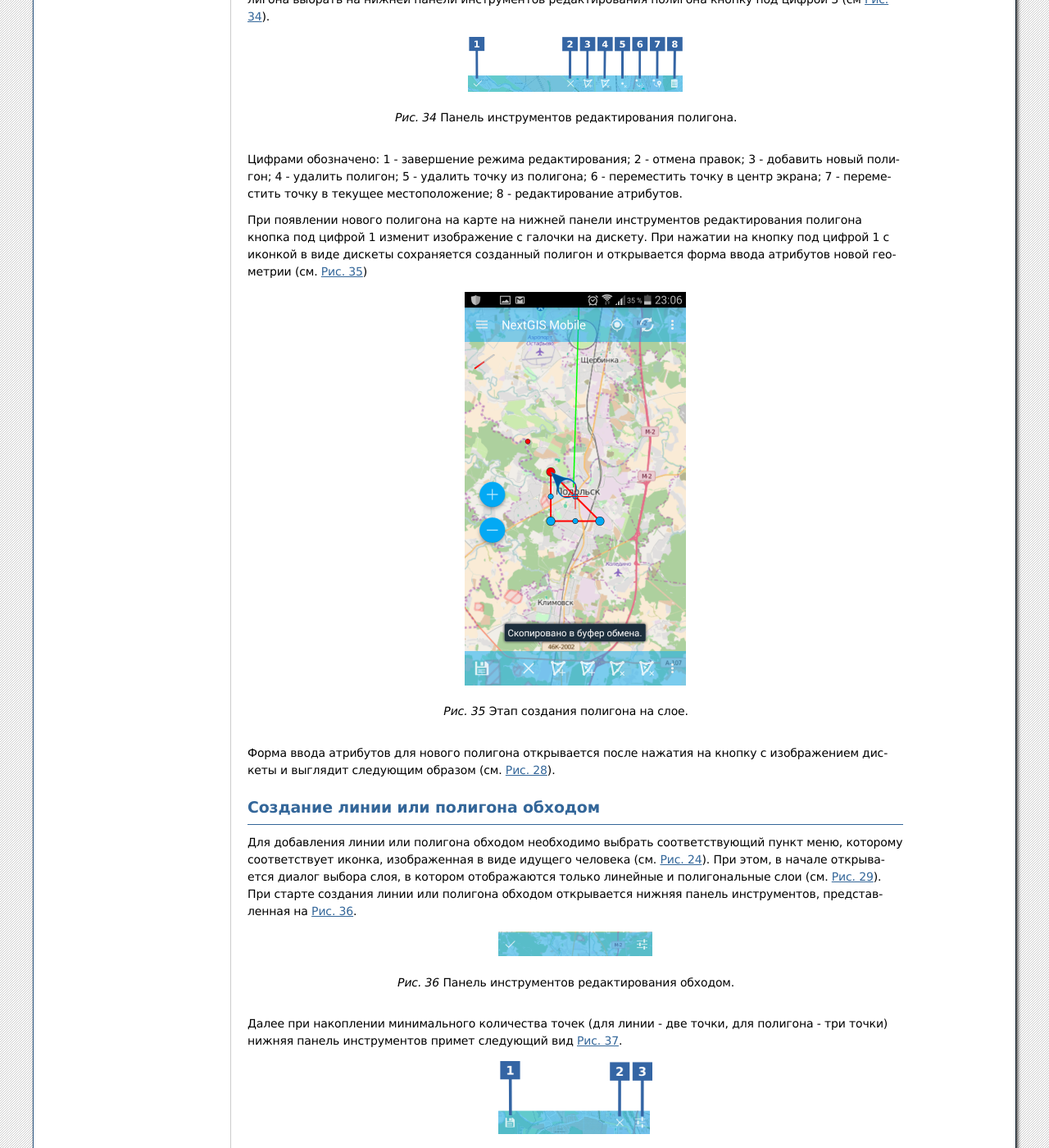
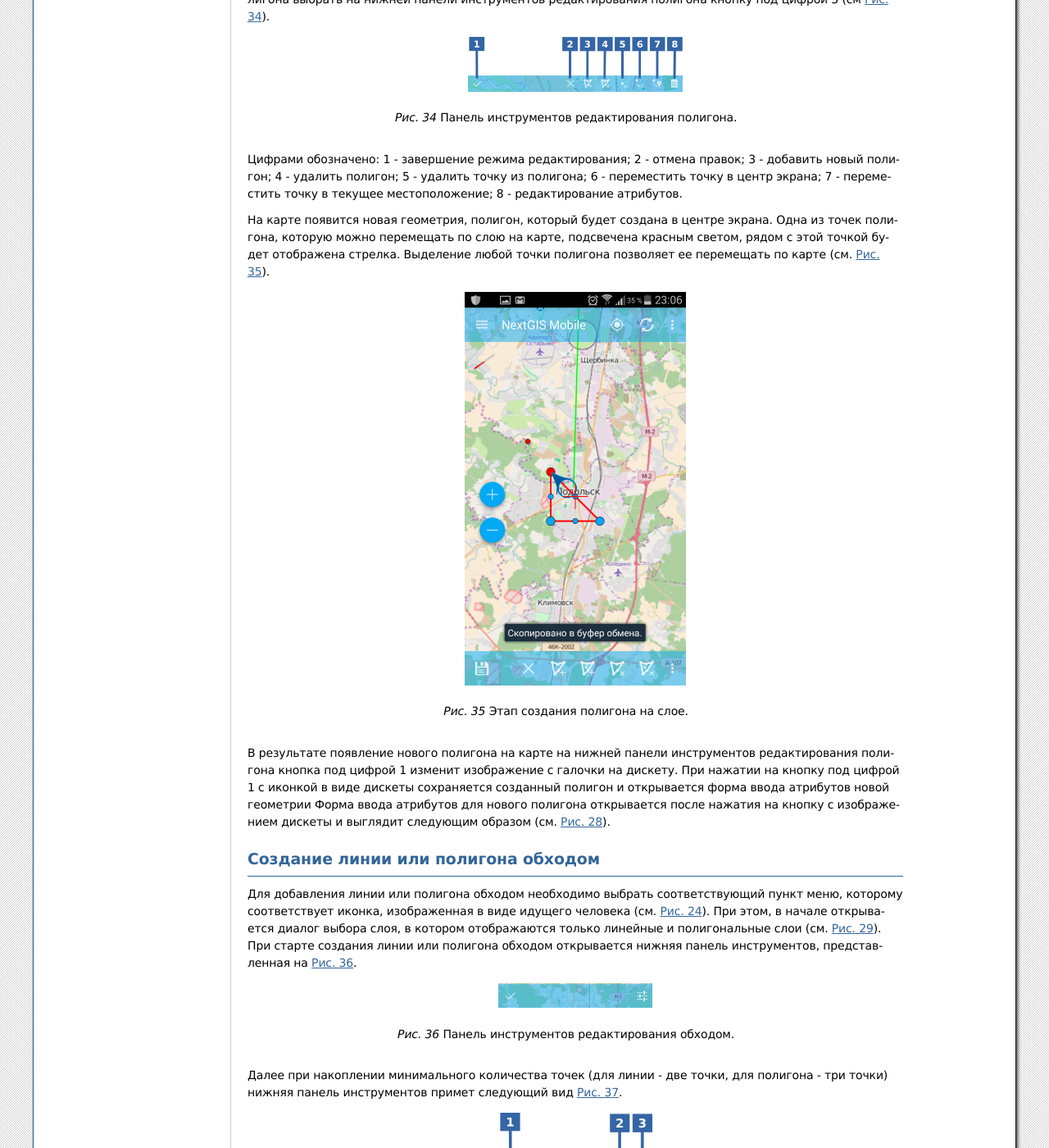
Before and after one commit to nextgis/docs_ngmobile, a Sphinx documentation site: the page built from source/editing.rst, in a window 1280 px wide and 1400 px high, scrolled down 5268 px. Shown: the whole window at 82% size. Built offline with Sphinx 7.4.7, drawn with Linux system fonts in a browser that asks for light colours; formulas are drawn with MathJax 3.

Commit message:
новая геометрия, полигон

```diff
--- a/source/editing.rst
+++ b/source/editing.rst
@@ -184,10 +184,10 @@
 6 - переместить точку в центр экрана; 7 - переместить точку в текущее местоположение;
 8 - редактирование атрибутов.
 
-При появлении нового полигона на карте на нижней панели инструментов редактирования
-полигона кнопка под цифрой 1 изменит изображение с галочки на дискету. При нажатии на
-кнопку под цифрой 1 с иконкой в виде дискеты сохраняется созданный полигон и открывается
-форма ввода атрибутов новой геометрии (см. :numref:`ngmobile_creation_landfill_pic`)
+На карте появится новая геометрия, полигон, который будет создана в центре экрана.
+Одна из точек полигона, которую можно перемещать по слою на карте, подсвечена красным
+светом, рядом с этой точкой будет отображена стрелка. Выделение любой точки полигона
+позволяет ее перемещать по карте (см. :numref:`ngmobile_creation_landfill_pic`).
 
 .. figure:: _static/creation_landfill.png
    :name: ngmobile_creation_landfill_pic
@@ -196,6 +196,10 @@
 
    Этап создания полигона на слое.
 
+В результате появление нового полигона на карте на нижней панели инструментов редактирования
+полигона кнопка под цифрой 1 изменит изображение с галочки на дискету. При нажатии на
+кнопку под цифрой 1 с иконкой в виде дискеты сохраняется созданный полигон и открывается
+форма ввода атрибутов новой геометрии
 Форма ввода атрибутов для нового полигона открывается после нажатия на кнопку с изображением
 дискеты и выглядит следующим образом (см. :numref:`ngmobile_input_form_attributes_pic`).
 
```
